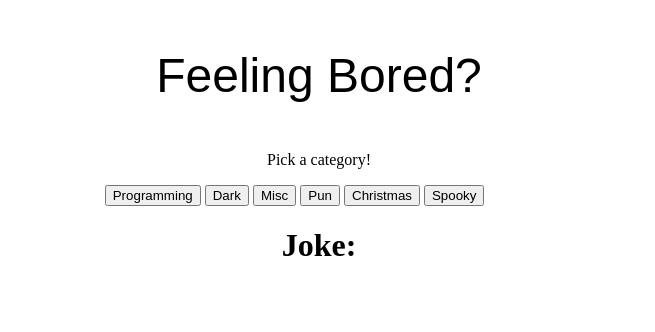
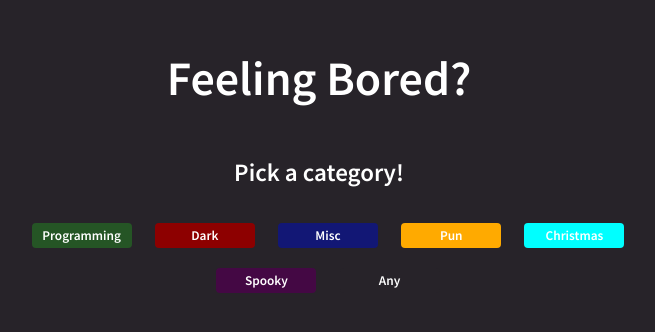
Before and after one commit to andaww/CapitalOneWeb, a plain HTML site: page index.html in a window 1280 px wide. Shown: the whole page, without its empty margins (321-976 px from the left). Drawn offline with Linux system fonts and the light colour scheme.

Commit message:
Style1Save

```diff
--- a/index.html
+++ b/index.html
@@ -18,45 +18,58 @@
     <main class="buttoncontainer">
 
         <p class="choose">Pick a category!</p>
-      <div class="wrapper" style="background-color: white">
-        <button onclick="cateBtn('Programming')" class="b-plus">
-          Programming
+      <div class="wrapper" style="background-color: rgb(39, 35, 41)">
+        <button
+            onclick="cateBtn('Programming')"
+            class="btn"
+            style="background-color: rgb(37, 85, 37);"
+        >
+            Programming
         </button>
         <button
-          onclick="cateBtn('Dark')"
-          class="b-plus"
+            onclick="cateBtn('Dark')"
+            class="btn"
+            style="background-color: rgb(141, 0, 0);"
         >
           Dark
         </button>
         <button
-          onclick="cateBtn('Misc')"
-          class="b-plus"
+            onclick="cateBtn('Misc')"
+            class="btn"
+            style="background-color: rgb(18, 23, 117);"
         >
           Misc
         </button>
         <button
-          onclick="cateBtn('Pun')"
-          class="b-plus"
+            onclick="cateBtn('Pun')"
+            class="btn"
+            style="background-color: rgb(255, 170, 0);"
         >
           Pun
         </button>
         <button
           onclick="cateBtn('Christmas')"
-          class="b-plus"
+          class="btn"
+          style="background-color: cyan;"
         >
           Christmas
         </button>
         <button
           onclick="cateBtn('Spooky')"
-          class="b-plus"
+          class="btn"
+          style="background-color: rgb(68, 8, 68);"
         >
           Spooky
         </button>
+        <button
+          onclick="cateBtn('Any')"
+          class="btn"
+        >
+          Any
+        </button>
       </div>
 
-      <h1>Joke:</h1>
-
-      <ul id="Joke"></ul>
+      <ul id="Joke" class="jokeStyle"></ul>
 
 
 </body>
--- a/styles/styles.css
+++ b/styles/styles.css
@@ -1,36 +1,49 @@
+@import url('https://fonts.googleapis.com/css2?family=Source+Sans+Pro:wght@600&display=swap');
+
+*{
+    font-family: 'Source Sans Pro', sans-serif;
+    color:rgb(255, 255, 255);
+    background-color: rgb(39, 35, 41);
+}
 .title{
     position:sticky;
     text-align: center;
     font-family:Arial, Helvetica, sans-serif;
     font-size: 3rem;
+    margin: 10px;
 }
 
 .buttoncontainer{
-    position:relative;
+    position:top;
     text-align:center;
-    margin: 30px;
+    margin: 10px;
 }
 
-.search-bar {
-    position: relative;
-    top: auto;
-    text-align: center;
-    z-index: 1;
-  }
-
-.b-plus:hover,
-.b-plus:focus{
-    box-shadow: 0 0.5em 0.5em -0.4em var(--hover);
-    transform: translateY(-0.25em);
+.choose{
+    position: top;
+    font-size: 25px;
 }
 
-.progBtn{
-    left: 100px;
+.btn{
+    margin: 10px;
+    width: 100px;
+    height: 25px;
+    border-radius: 4px;
+    color: rgb(255, 255, 255);
+    justify-content: space-evenly;
+    box-shadow: inset 0 0 0 0 #ffffff;
+    transition: ease-out 0.3s;
+    border: none;
+}
+.btn:hover{
+    box-shadow: inset 100px 0 0 0 #ffffff;
+    cursor: pointer;
+    color:black;
 }
 
 .wrapper {
-    width: 80%;
-    margin: 0 7.5vw;
+    width: 50%;
+    margin: 0 25vw;
     /* border: 1px solid black; */
     align-items: center;
     justify-content: center;
```
